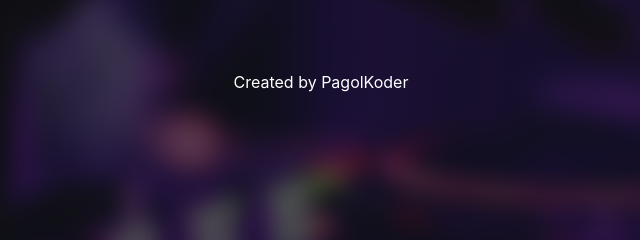
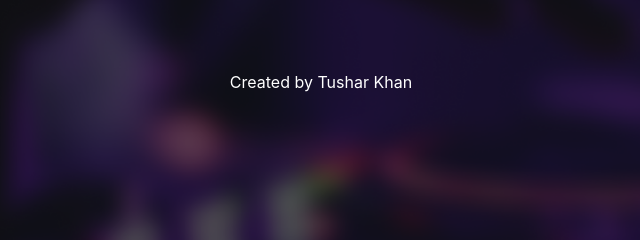
Before and after one commit to h-sifat/Hard-Rock-M-30, a plain HTML site: page index.html in a window 1280 px wide. Shown: the part 316-556 px from the top of the page, 319-959 px from the left. Drawn offline with nearby package versions, Linux system fonts and the light colour scheme.

Commit message:
Update index.html

```diff
--- a/index.html
+++ b/index.html
@@ -51,7 +51,7 @@
         </main>
 
         <footer>
-            <p class="text-center">Created by PagolKoder</p>
+            <p class="text-center">Created by Tushar Khan</p>
         </footer>
     </div>
     <!-- Optional JavaScript -->
```
